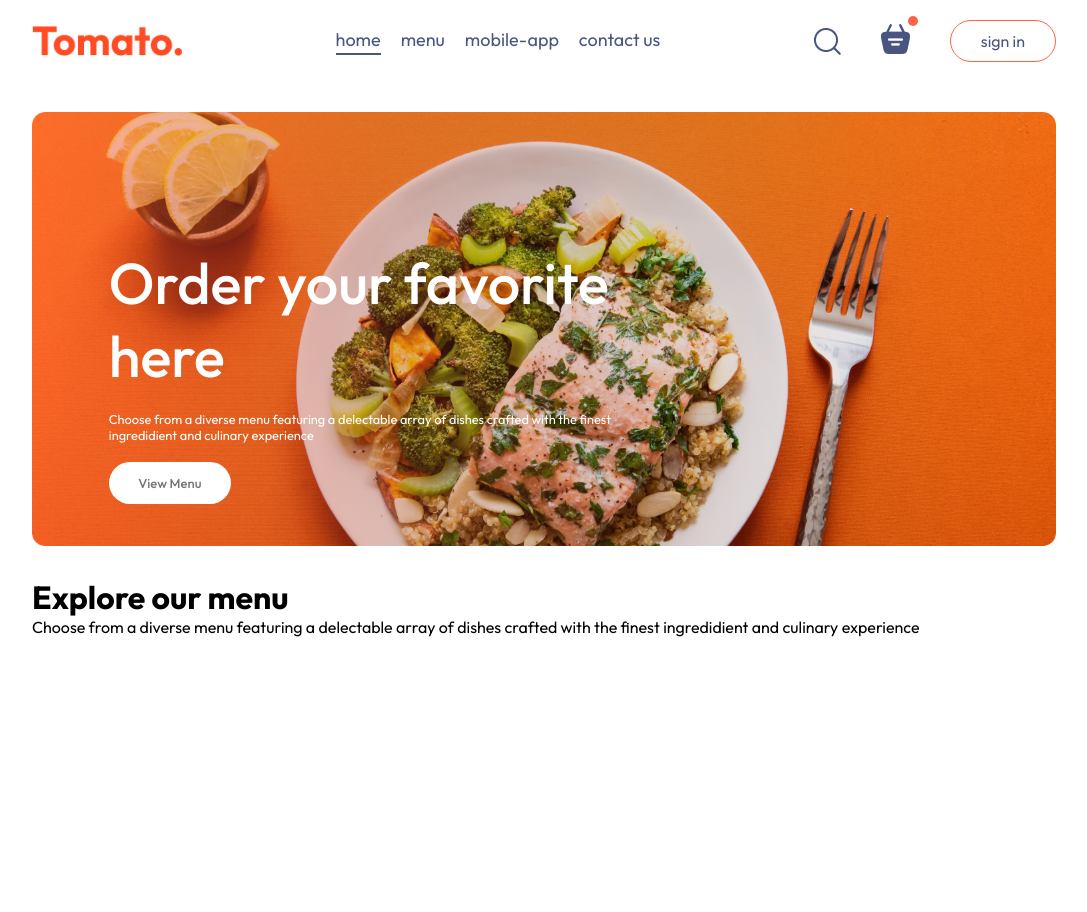
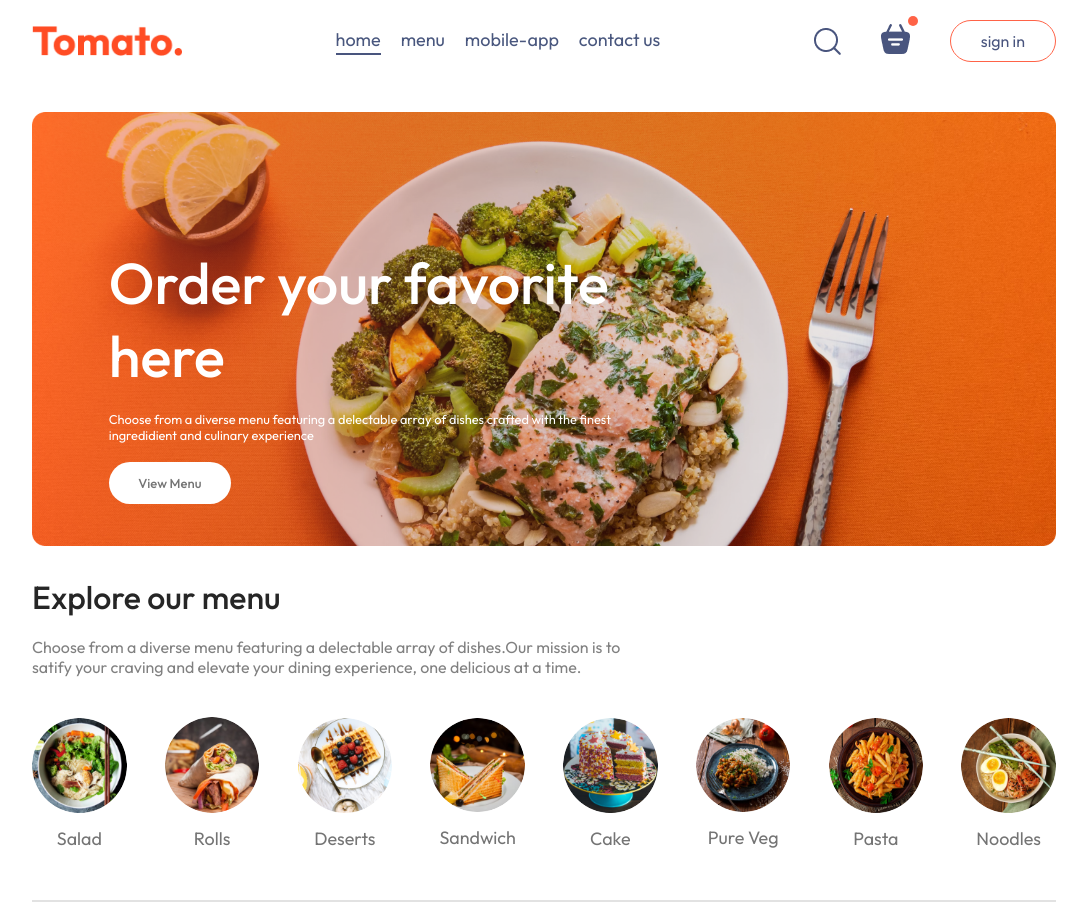
Before and after one commit to talha424588/tomato-web-app, a React (Create React App) app: page / in a window 1280 px wide. Shown: the whole page, without its empty margins (96-1183 px from the left). Before the commit the page ends 800 px from the top, so only its background shows below. Built offline with nearby package versions, Linux system fonts and the light colour scheme.

Commit message:
header complete

```diff
--- a/src/Components/Menu/Menu.css
+++ b/src/Components/Menu/Menu.css
@@ -0,0 +1,51 @@
+.explore-menu
+{
+    display: flex;
+    flex-direction: column;
+    gap: 20px;;
+}
+.explore-menu h1
+{
+
+    color: #262626;
+    font-weight: 500;;
+}
+.explore-text-menu
+{
+    max-width: 60%;
+    color: #808080;
+}
+.explore-menu-list
+{
+    display: flex;
+    align-items: center;
+    gap: 30px;;
+    justify-content: space-between;
+    text-align: center;
+    margin: 20px 0;
+    overflow-x: scroll;
+}
+.explore-menu-list::-webkit-scrollbar{
+    display: none;
+}
+.explore-menu-list-item img
+{
+    transition: 0.2s;
+    border-radius: 50%;
+    cursor: pointer;
+    min-width: 80px;
+    width: 7.4vw;
+}
+.explore-menu-list-item p
+{
+    margin-top: 10px;
+    color: #747474;
+    cursor: pointer;
+    font-size: max(1.4vw,16px);
+}
+.explore-menu hr{
+    margin: 10px 0;
+    height: 2px;;
+    background-color: #e2e2e2;
+    border: none;
+}
--- a/src/Components/Menu/Menu.jsx
+++ b/src/Components/Menu/Menu.jsx
@@ -1,20 +1,28 @@
-import "./Menu.css"
+import "./Menu.css";
 import { menu_list } from "../../Assets/assets";
-function  Menu()
-{
+function Menu() {
   // console.log("menu list",menu_list);;
   return (
     <>
       <div className="explore-menu" id="explore-menu">
         <h1>Explore our menu</h1>
-            <p className="explore-text-menu">Choose from a diverse menu featuring a delectable array of dishes crafted with the finest ingredidient and culinary experience</p>
+        <p className="explore-text-menu">
+          Choose from a diverse menu featuring a delectable array of dishes.Our mission is to satify your craving and elevate your dining experience, one delicious at a time.
+        </p>
         <div className="explore-menu-list">
-                {
-
-                }
+          {menu_list.map((item,index) => (
+            <div key={index} className="explore-menu-list-item">
+              <img
+                src={item.menu_image}
+                alt="menu"
+              />
+              <p>{item.menu_name}</p>
             </div>
+          ))}
+        </div>
+        <hr />
       </div>
     </>
-    )
+  );
 }
 export default Menu;
```
Lines whose indentation alone changed are shown as unchanged.
